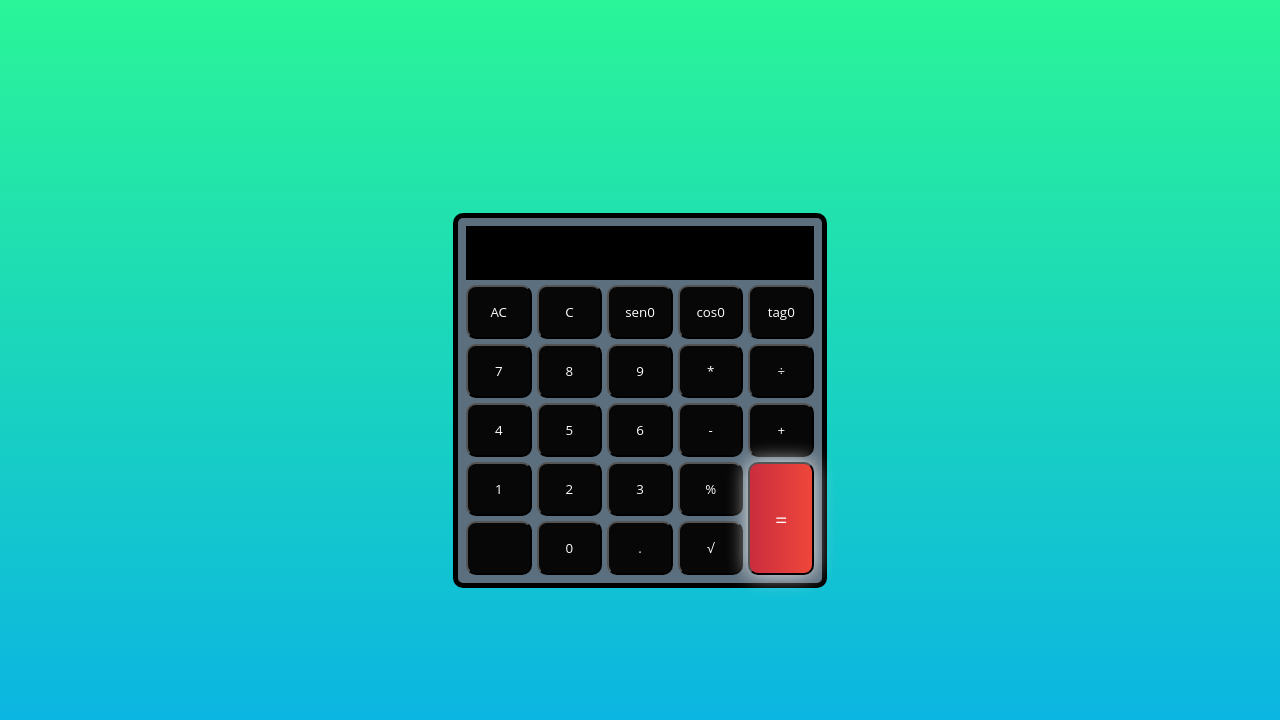
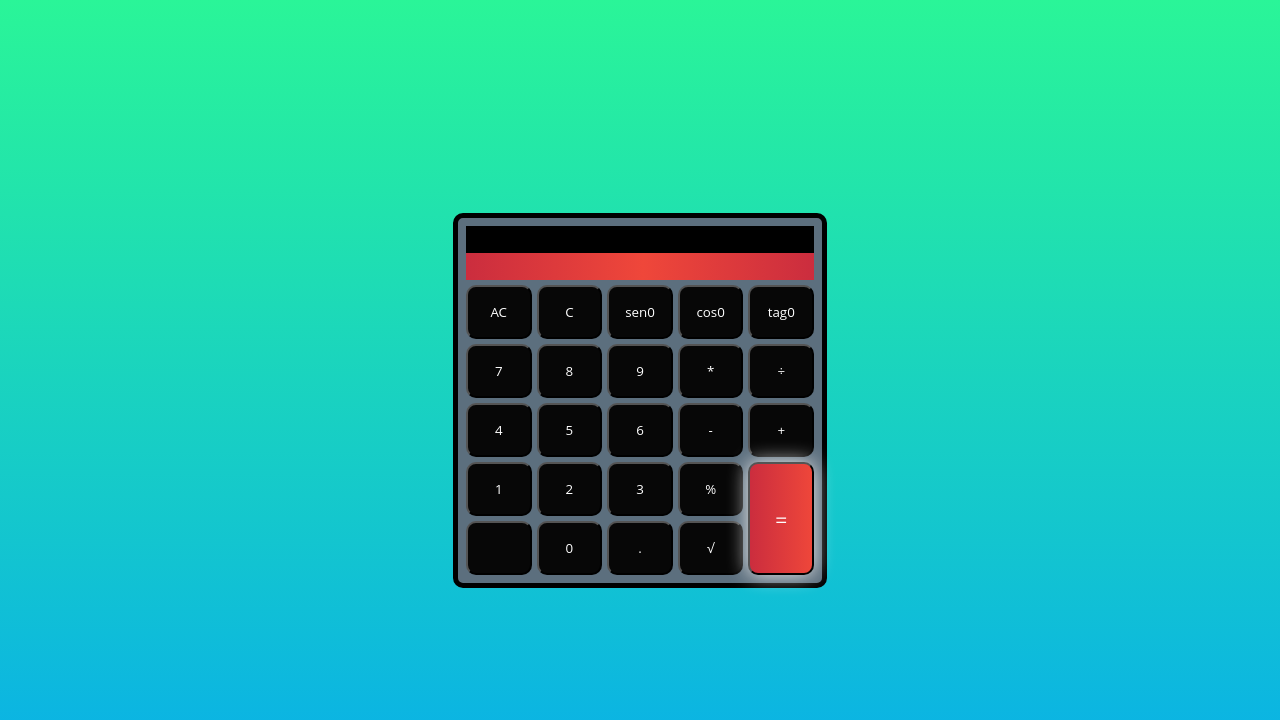
Before and after one commit to DevDaviNickenig/calculadora, a plain HTML site: page index.html in a window 1280 px wide. Drawn offline with Linux system fonts and the light colour scheme.

Commit message:
mudanças no grid.css

```diff
--- a/assets/css/style.css
+++ b/assets/css/style.css
@@ -23,17 +23,27 @@ body {
 
 .display--calculadora {
   grid-column: 1/6;
-  display: flex;
-  flex-direction: column;
-  /* align-items: ; */
-  justify-content: right;
+  display: grid;
+  grid-template-rows: 1fr 1fr;
+  text-align: end;
   font-size: 1rem;
   background-color: black;
   color: #f9f9f9;
 }
 
+.numero-atual {
+  grid-row: 0 / 1;
+
+  background-image: linear-gradient(
+    to right,
+    #cb2d3e 0%,
+    #ef473a 51%,
+    #cb2d3e 100%
+  );
+}
+
 .numero-anterior {
-  background-color: #cb2d3e;
+  grid-row: 1 / 2;
 }
 
 .operador--resultado {
--- a/assets/js/main.js
+++ b/assets/js/main.js
@@ -40,11 +40,14 @@ class Calculadora {
                 calc = anterior - atual;
                 break
             case '÷':
-                calc =  anterior / atual
+                calc = anterior / atual
                 break
             case '*':
                 calc = anterior * atual
                 break
+            case '%':
+                calc = anterior
+
             default:
                 return
         }
@@ -101,44 +104,3 @@ botaoIgual.addEventListener('click', e => {
     calculadora.calculo()
     calculadora.atualizarDisplay()
 })
-
-
-
-// function calculo() {
-//     let calculo
-//     const n1 = parseFloat(this.numeroAnterior)
-//     const n2 = parseFloat(this.numeroAtual)
-
-
-// }
-
-// botoes.forEach(teclas => {
-//     teclas.addEventListener('click', e => {
-//         var primeiroDigito = parseInt(e.target.innerText)
-//         var operador = e.target.id
-//         console.log(operador)
-//         console.log(primeiroDigito)
-//         switch (e.target.innerText) {
-//             case 'AC':
-//                 displayCalc.innerText = '';
-//                 break
-//             // case 'C'
-//             //     displayCalc.innerText = ;
-//             // break
-//             case '+':
-//                 return n1 + n2
-//                 break
-//             case '-':
-//                 return n1 - n2
-//                 break
-//             case '/':
-//                 //function subtração
-//                 break
-//             case '*':
-//                 //function multiplicação
-//                 break
-//             default:
-//                 displayCalc.innerText += e.target.innerText;
-//         }
-//     })
-// })
```
